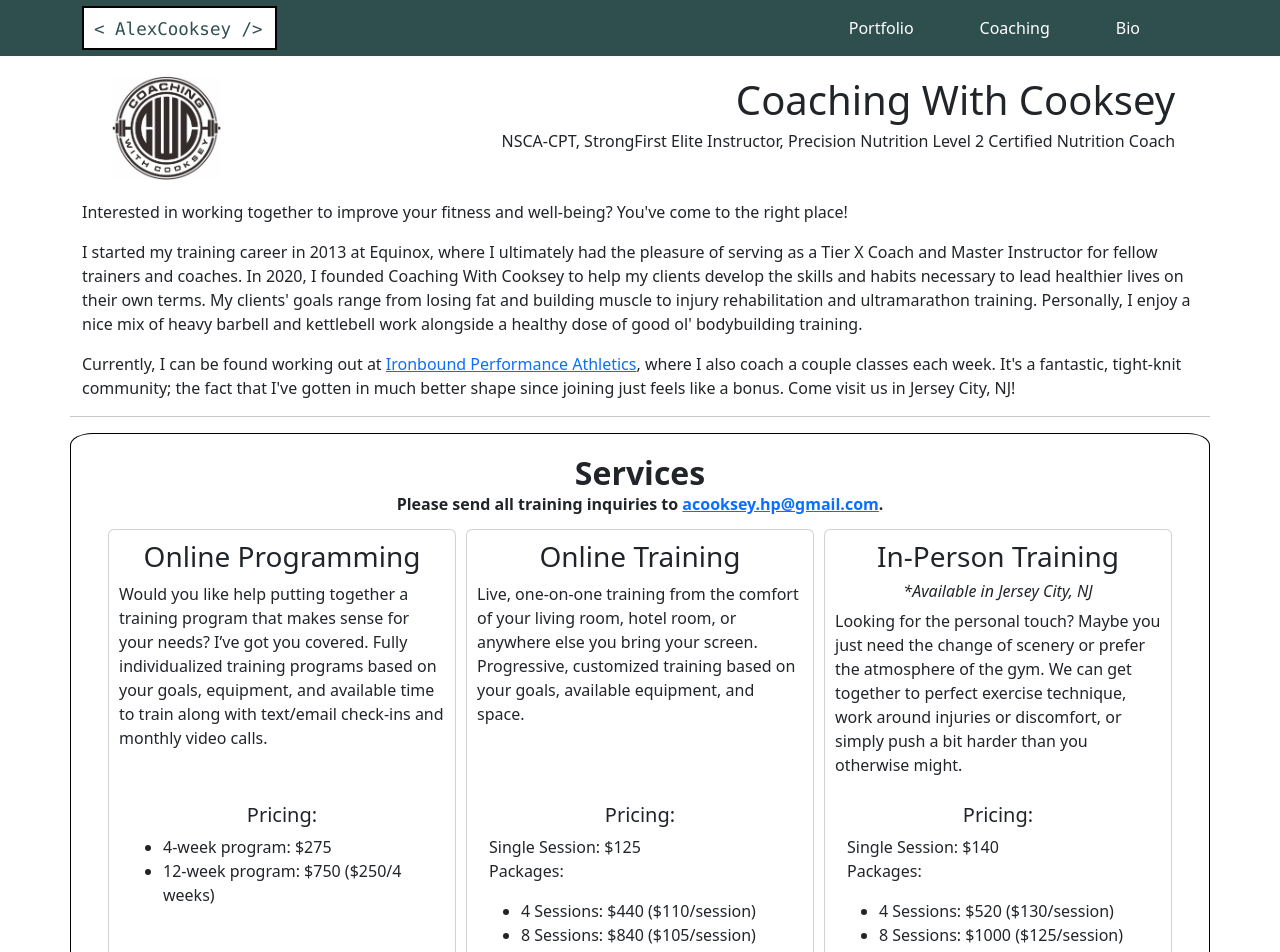
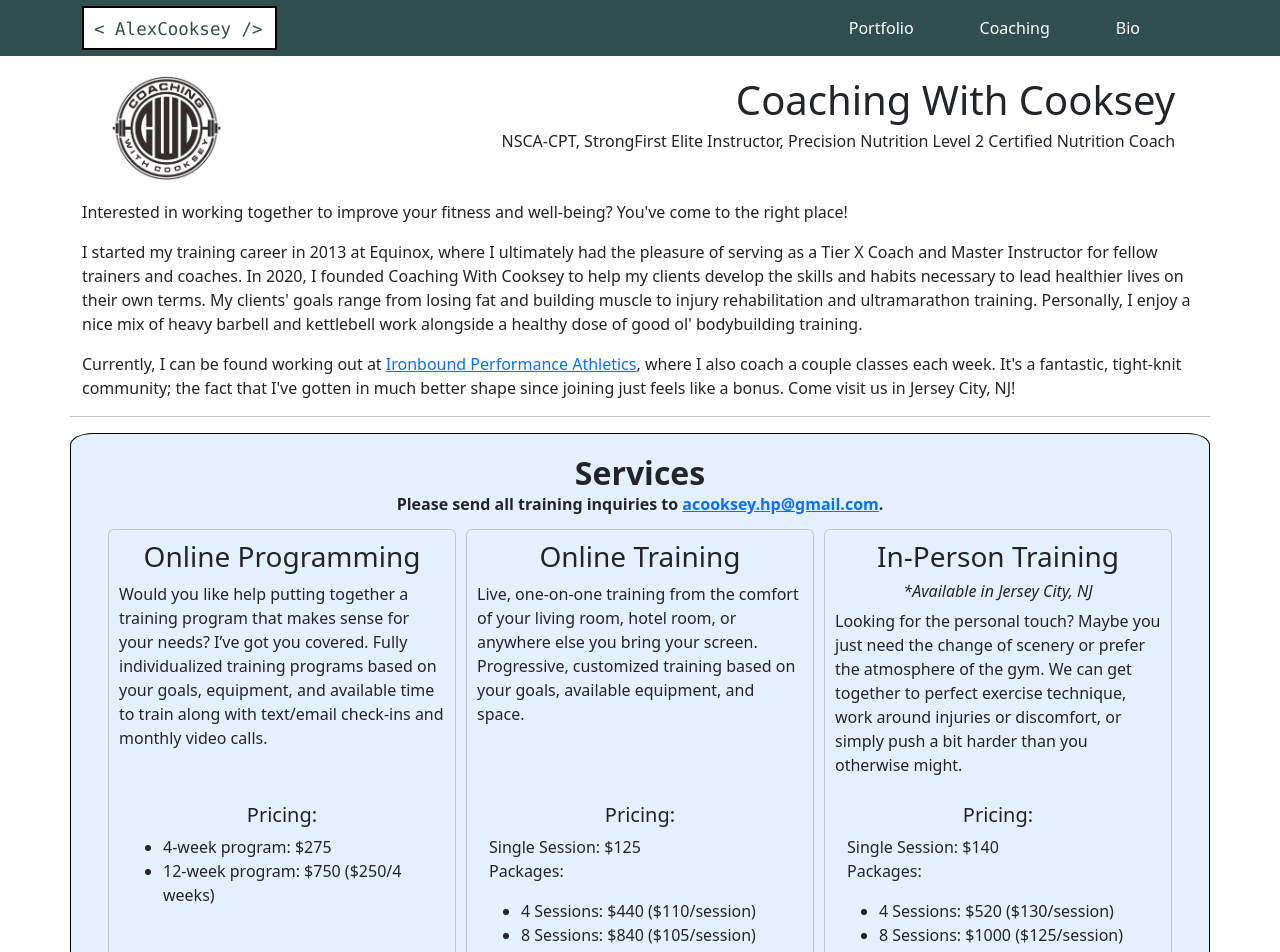
Before and after one commit to AlexCooksey2651/portfolio-website, a React (Create React App) app: page /coaching in a window 1280 px wide. Shown: the top 952 px of the page. Built offline with nearby package versions, Linux system fonts and the light colour scheme.

Commit message:
Change page coloring

```diff
--- a/src/css/about.css
+++ b/src/css/about.css
@@ -1,9 +1,6 @@
-.about-page {
-    margin: 50px;
-}
-
 #about-page__header {
     text-align: left;
+    padding-top: 50px;
     margin-left: 12px;
     margin-bottom: 20px;
     font-size: 1.3rem;
--- a/src/css/coaching.css
+++ b/src/css/coaching.css
@@ -63,7 +63,7 @@
 
 .coaching-service-card {
     width: 33%;
-    background-color: black;
+    background-color: rgb(227, 241, 255) !important;
     text-align: left;
     padding: 10px;
     margin: 5px;
@@ -105,4 +105,5 @@
     border: 1px solid black;
     border-radius: 2%;
     padding: 20px;
+    background-color: rgb(227, 241, 255);
 }
--- a/src/css/index.css
+++ b/src/css/index.css
@@ -10,7 +10,7 @@
 body {
   padding: 0;
   margin: 0;
-  font-family: Verdana, Geneva, Tahoma, sans-serif
+  font-family: Verdana, Geneva, Tahoma, sans-serif;
 }
 
 code {
@@ -57,3 +57,9 @@
   text-align: center;
   padding: 10px 1px;
 }
+
+#bio,
+#coaching,
+#portfolio-page {
+  background-color: white;
+}
--- a/src/css/portfolio.css
+++ b/src/css/portfolio.css
@@ -18,12 +18,15 @@
     margin: 10px 0;
     padding: 10px;
     font-size: 15px;
+    background-color: rgb(227, 241, 255) !important;
 }
 
 .project-card iframe {
+    margin-top: 20px;
     margin-bottom: 10px;
     height: 300px;
-    width: 80%;
+    width: 45%;
     margin-left: auto;
     margin-right: auto;
+    border-radius: 1%
 }
--- a/src/pages/About.js
+++ b/src/pages/About.js
@@ -7,6 +7,7 @@
 
 const About = () => {
     return (
+        <div id="bio">
             <Container className="about-page">
                 <h5 id="about-page__header">Hi, my name is Alex Cooksey. Welcome to my page!</h5>
                 <Container id="about-page__bio">
@@ -65,6 +66,8 @@
                     </Container>
                 </div>
             </Container >
+        </div>
+
     )
 }
 
--- a/src/pages/Coaching.js
+++ b/src/pages/Coaching.js
@@ -5,6 +5,7 @@
 
 const Coaching = () => {
   return (
+    <div id="coaching">
       <Container id="coaching-page">
         <Container id="coaching-page__bio">
           <img src={coachingLogo} alt="coaching with cooksey logo" id="cwc-logo" />
@@ -124,6 +125,7 @@
           </p>
         </Container>
       </Container>
+    </div>
   )
 }
 
```
Lines whose indentation alone changed are shown as unchanged.
